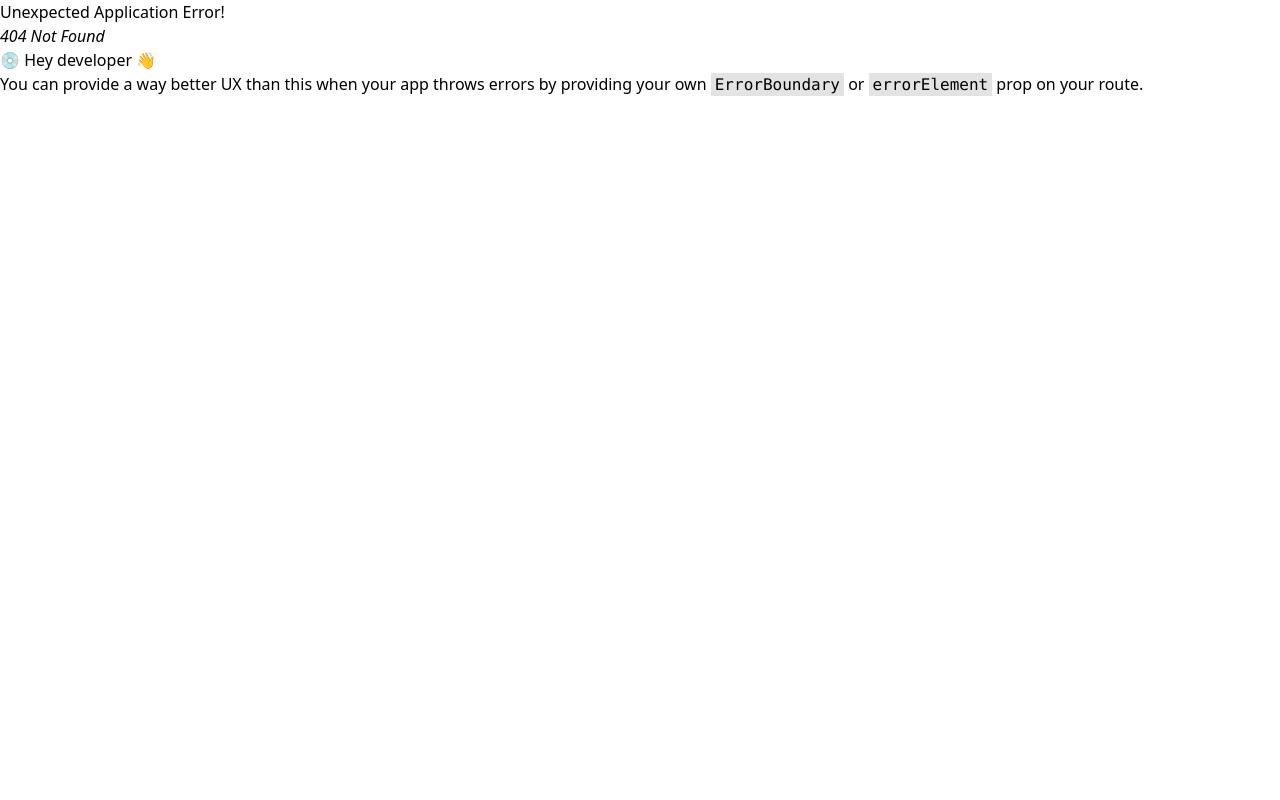
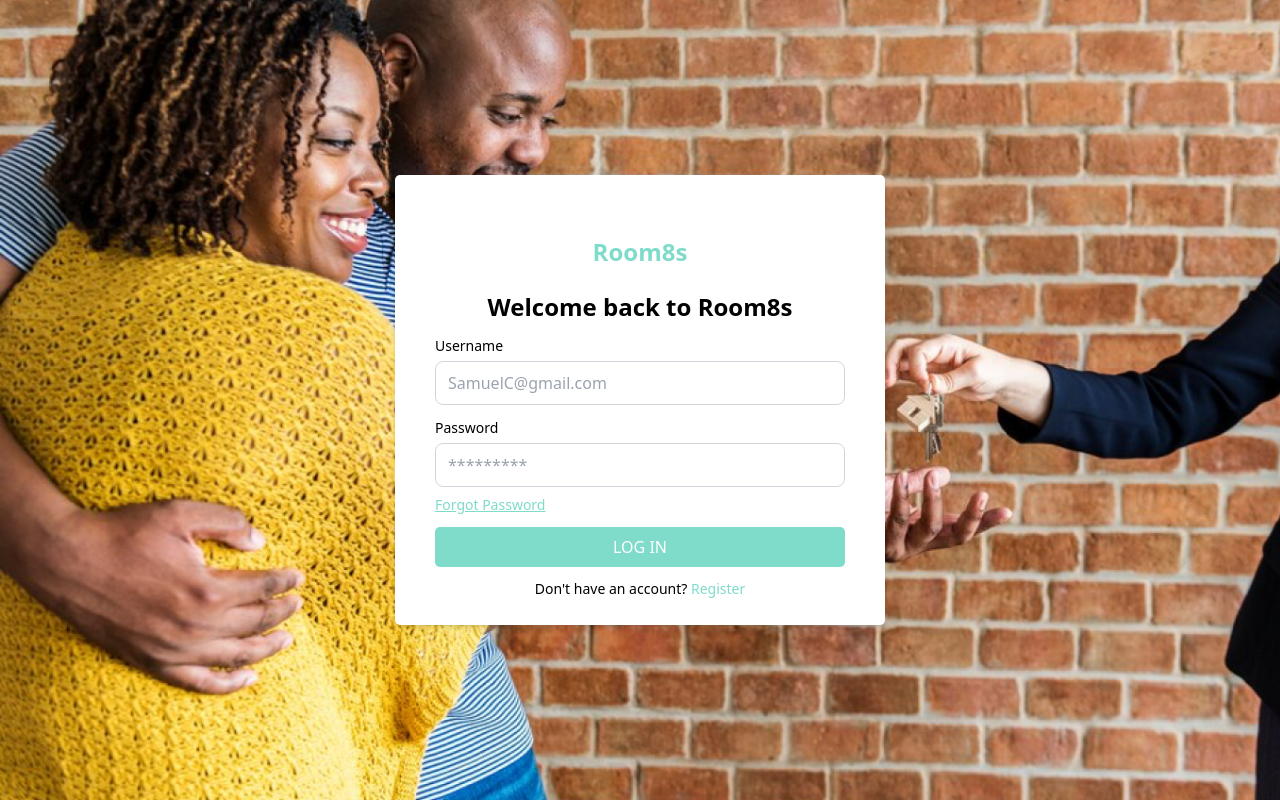
Before and after one commit to dorisjenny27/Room8s-OnlinePropertyPlatform-Frontend, a React (Vite) app: page /login in a window 1280 px wide. Before the commit this address had no page. Built offline with nearby package versions, Linux system fonts and the light colour scheme.

Commit message:
fix: resolved conflicts

```diff
--- a/src/App.jsx
+++ b/src/App.jsx
@@ -1,4 +1,3 @@
-import LoginPage from "./pages/LoginPage"
 import {
   Route,
   createBrowserRouter,
@@ -8,11 +7,13 @@ import {
 
 import HomePage from "./pages/HomePage";
 import MainLayout from "./layout/MainLayout";
+import LoginPage from "./pages/LoginPage"
 
 const router = createBrowserRouter(
   createRoutesFromElements(
     <Route path="/" element={<MainLayout />} >
       <Route index element={<HomePage />} />
+      <Route path="/login" element={<LoginPage />} />
     </Route>
   )
 );
--- a/src/components/Navbar.jsx
+++ b/src/components/Navbar.jsx
@@ -1,4 +1,5 @@
 import React from 'react'
+import { Link } from 'react-router-dom'
 
 function Navbar() {
   return (
@@ -12,7 +13,7 @@ function Navbar() {
         </div>
         <div className="justify-center items-center gap-2 inline-flex">
           <div className=" px-6 py-1.5 border rounded-full border-[#7FDBCA] justify-center items-center gap-2.5 flex">
-            <div className="text-[#7FDBCA] text-base font-normal font-['Acumin Pro'] leading-7">Log In</div>
+            <Link to="/login" className="text-[#7FDBCA] text-base font-normal font-['Acumin Pro'] leading-7">Log In</Link>
           </div>
           <div className=" bg-[#7FDBCA]  rounded-full justify-center items-center gap-2.5 flex">
             <div className=" px-6 py-1.5 text-white text-base font-normal font-['Acumin Pro'] leading-7">Sign Up</div>
--- a/src/pages/LoginPage.jsx
+++ b/src/pages/LoginPage.jsx
@@ -4,7 +4,7 @@ import '../index.css';  // Ensure Tailwind CSS is imported
 function LoginPage() {
   return (
     <>
-      <div className="h-screen flex items-center justify-center bg bg-[url('./assets/Images/bg-image.jpg')]">
+      <div className="h-screen flex items-center justify-center bg-cover bg-[url('./assets/Images/bg-image.jpg')]">
         <div className="relative  w-[490px] h-[450px] bg-white rounded-[5px] px-[0px] py-[0px] shadow-md">
           <div className="w-full p-10">
             <form action="">
```
